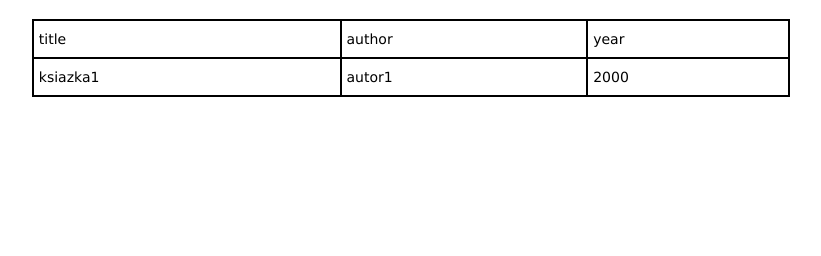
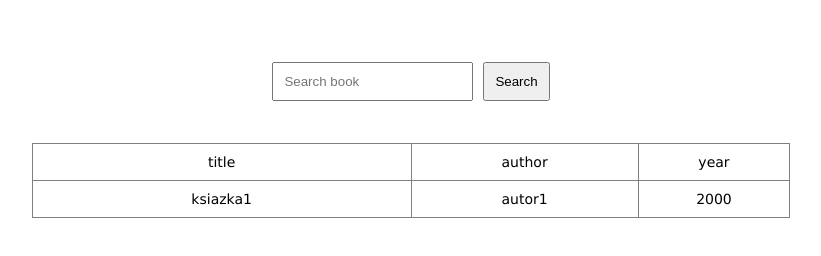
Before and after one commit to rafalwolny/wsb-project, a plain HTML site: page frontend/index.html in a window 1280 px wide. Shown: the part 322-578 px from the top of the page, without its empty margins (229-1050 px from the left). Drawn offline with Linux system fonts and the light colour scheme.

Commit message:
Adjust styles and add inputs

```diff
--- a/frontend/index.html
+++ b/frontend/index.html
@@ -13,12 +13,17 @@
   <div class="main-div">
     <h1>Library app</h1>
 
+    <div class="search">
+      <input class="search-text" type="text" placeholder="Search book"></input>
+      <input class="search-btn" type="submit" value="Search"></input>
+    </div>
+
     <table class="table">
       <thead>
         <tr>
-          <th class="table-mnzm">title</th>
-          <th class="table-mnzm">author</th>
-          <th class="table-mnzm">year</th>
+          <th class="table-mnzm" width="50%">title</th>
+          <th class="table-mnzm" width="30%">author</th>
+          <th class="table-mnzm" width="20%">year</th>
         </tr>
       </thead>
       <tbody>
--- a/frontend/main.css
+++ b/frontend/main.css
@@ -3,6 +3,18 @@
     flex-direction: column;
     justify-content: center;
     padding: 20%;
+}
+
+.search{
+    display: flex;
+    flex-direction: row;
+    justify-content: center;
+    padding: 5%;
+}
+
+.search input {
+    padding: 10px;
+    margin: 5px;
 }
 
 h1 {
@@ -15,9 +27,9 @@ h1 {
 }
 
 .table td {
-    border-color: black;
+    border-color: gray;
     border-style: solid;
-    border-width: 2px;
+    border-width: 1px;
     font-family: Arial, sans-serif;
     font-size: 14px;
     overflow: hidden;
@@ -26,9 +38,9 @@ h1 {
 }
 
 .table th {
-    border-color: black;
+    border-color: grey;
     border-style: solid;
-    border-width: 2px;
+    border-width: 1px;
     font-family: Arial, sans-serif;
     font-size: 14px;
     font-weight: normal;
@@ -39,6 +51,6 @@ h1 {
 
 .table .table-mnzm {
     font-family: "Lucida Sans Unicode", "Lucida Grande", sans-serif !important;
-    text-align: left;
+    text-align: center;
     vertical-align: top
 }
```
